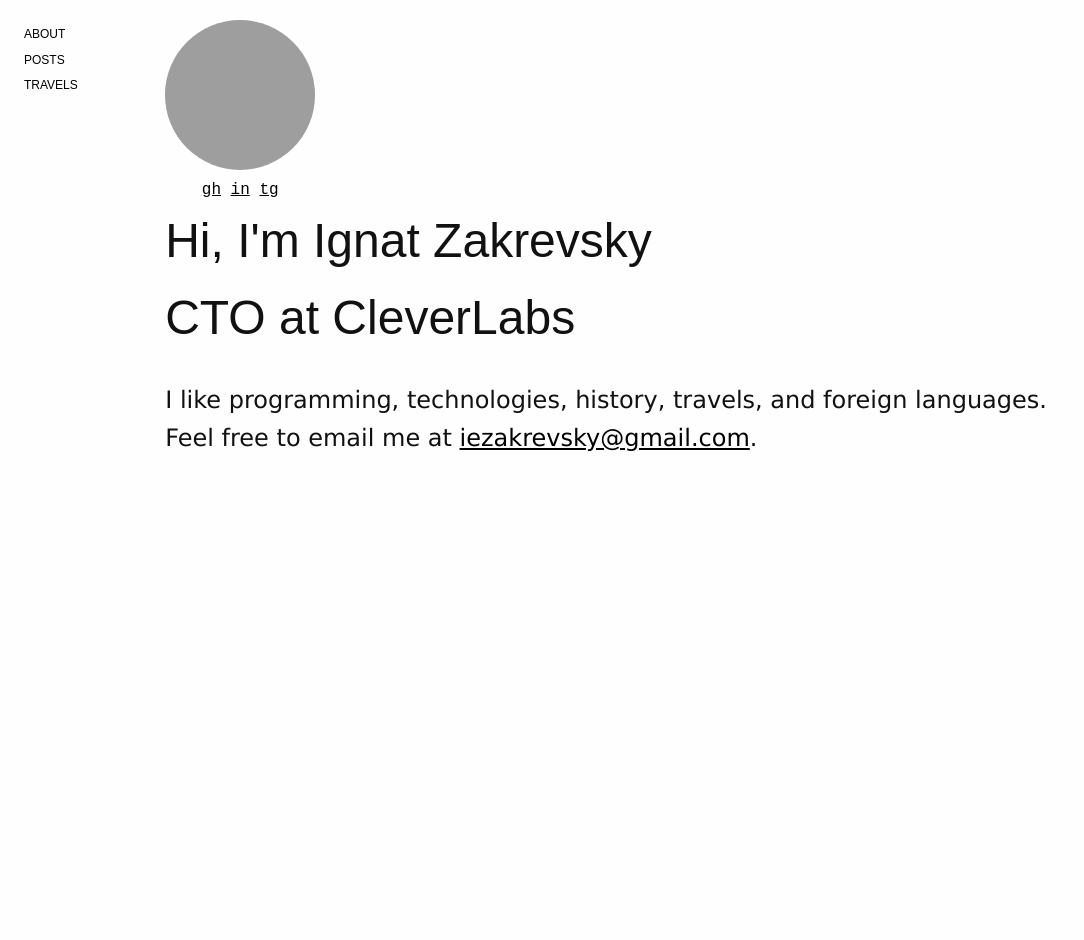
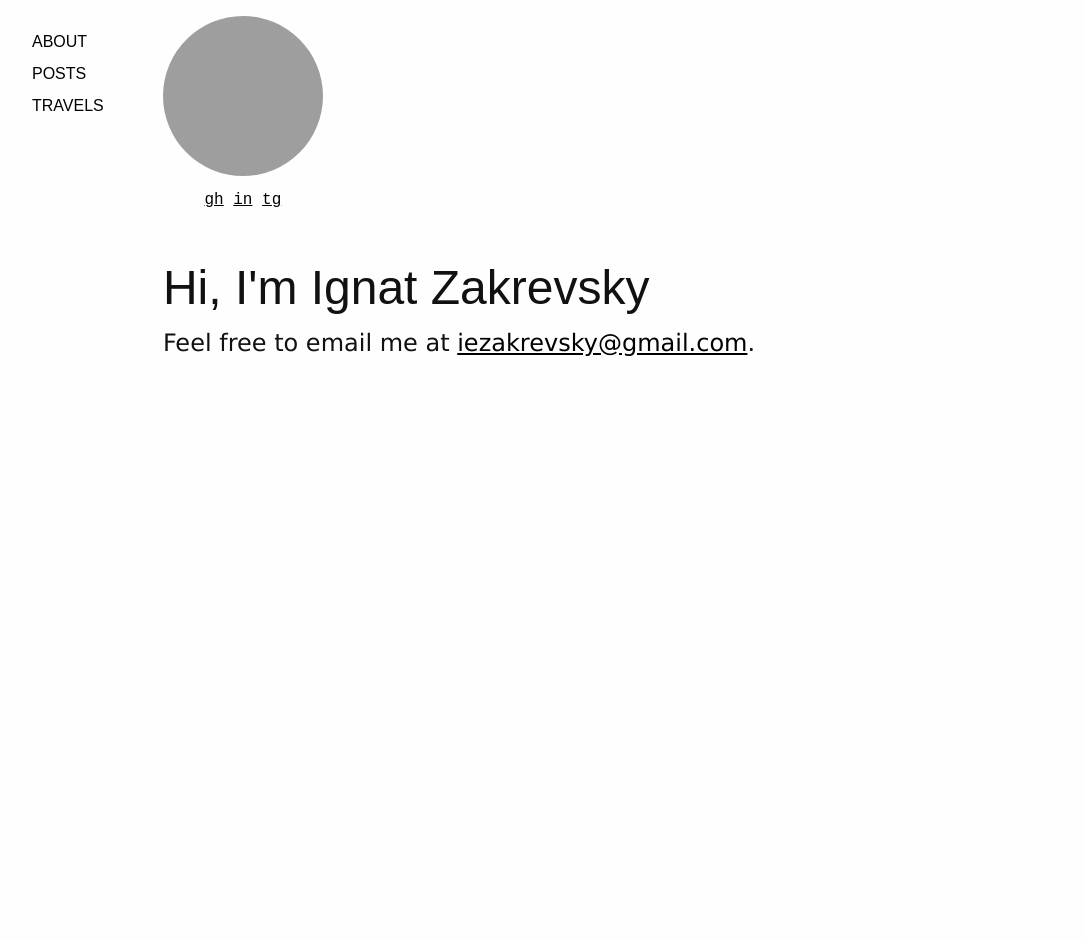
Before and after one commit to ignat-z/ignat-z.github.io, a Jekyll site: the page built from index.html, in a window 1280 px wide. Shown: the whole page, without its empty margins (0-1084 px from the left). Built offline with Jekyll 4.4.1, drawn with Linux system fonts in a browser that asks for light colours; after the commit the page ends 900 px from its top, so only the background shows below that; grey boxes are pictures that could not be loaded.

Commit message:
Update markup

```diff
--- a/_includes/head.html
+++ b/_includes/head.html
@@ -7,6 +7,7 @@
   <meta name="viewport" content="width=device-width">
   <meta name="description" content="{% if page.excerpt %}{{ page.excerpt | strip_html | strip_newlines | truncate: 160 }}{% else %}{{ site.description }}{% endif %}">
   <title>{% if page.title %}{{ page.title }}{% else %}{{ site.title }}{% endif %}</title>
+  <link rel="icon" href="/assets/favicon.svg">
   <link rel="canonical" href="{{ page.url | replace:'index.html','' | prepend: site.baseurl | prepend: site.url }}">
   <link rel="alternate" type="application/rss+xml" title="{{ site.title }}" href="{{ "/feed.xml" | prepend: site.baseurl | prepend: site.url }}" />
   <style>{{ styles | scssify }}</style>
--- a/_sass/_base.scss
+++ b/_sass/_base.scss
@@ -6,6 +6,7 @@ body, h1, h2, h3, h4, h5, h6, p, blockquote, pre, hr, dl, dd, ol, ul, figure {
 body {
     font-family: $base-font-family;
     font-size: $base-font-size;
+    font-weight: 300;
     line-height: $base-line-height;
     display: flex;
     min-height: 100vh;
--- a/_sass/_layout.scss
+++ b/_sass/_layout.scss
@@ -1,37 +1,35 @@
 .home {
-    position: relative;
     display: flex;
 
     .menu {
-      width: 7vw;
-      min-height: 100vh;
-      padding: 1.25rem 1.5rem;
+      flex: 1 7vw;
+      padding: 1.6em 2em;
+      line-height: 2;
 
       .item {
         list-style: none;
         text-transform: uppercase;
         a {
           text-decoration: none;
-          font-size: 0.75em;
+          font-size: 1em;
         }
       }
     }
 
     .content {
-      width: 93vw;
-      min-height: 100vh;
-      padding: 1.25rem 2.25rem;
+      width: calc(100% - 7vw);
+      padding: 1em;
     }
 }
 
 .about {
   .topinfo {
-
     .social {
-    width: 150px;
+      width: 10em;
       text-align: center;
       font-family: monospace;
       list-style: none;
+      line-height: 2;
       li {
         display: inline-block;
         zoom: 1;
@@ -41,18 +39,22 @@
   }
 
   .me {
-    font-size: 3rem;
+    margin-top: 1em;
+    line-height: 1;
+    font-size: 3em;
     font-family: Century Gothic, CenturyGothic, AppleGothic, sans-serif;
-    padding-bottom: 1.5rem;
   }
 
   .moreme {
     font-family: Verdana, sans-serif;
-    font-size: 1.5rem;
+    font-size: 1.5em;
+    margin-top: 0.5em;
   }
 
   .avatar {
     border-radius: 50%;
+    width: 10em;
+    height: 10em;
   }
 }
 
@@ -65,3 +67,30 @@
       height: 60em;
       width: 100%;
 }
+
+@media screen and (max-width: 500px) {
+   .home {
+      flex-direction: column;
+
+      .content {
+        padding: 1em;
+      }
+
+      .menu {
+        padding: 1.6em 0em;
+
+        .item {
+          display: inline-block;
+          zoom: 1;
+          *display: inline;
+          padding: 0 1em;
+        }
+      }
+   }
+
+  .about {
+    .me {
+      line-height: 1.2;
+    }
+  }
+}
--- a/index.html
+++ b/index.html
@@ -13,13 +13,10 @@ layout: default
   </div>
 
   <p class="me">
-    Hi, I'm Ignat Zakrevsky </br>
-    CTO at CleverLabs
+    Hi, I'm Ignat Zakrevsky
   </p>
 
   <p class="moreme">
-  I like programming, technologies, history, travels, and foreign languages.
-  </br>
-  Feel free to email me at <a href="mailto:iezakrevsky@gmail.com">iezakrevsky@gmail.com</a>.
+    Feel free to email me at <a href="mailto:iezakrevsky@gmail.com">iezakrevsky@gmail.com</a>.
   </p>
 </div>
```
Also changed, not shown: assets/favicon.svg (added). Lines whose indentation alone changed are shown as unchanged.
